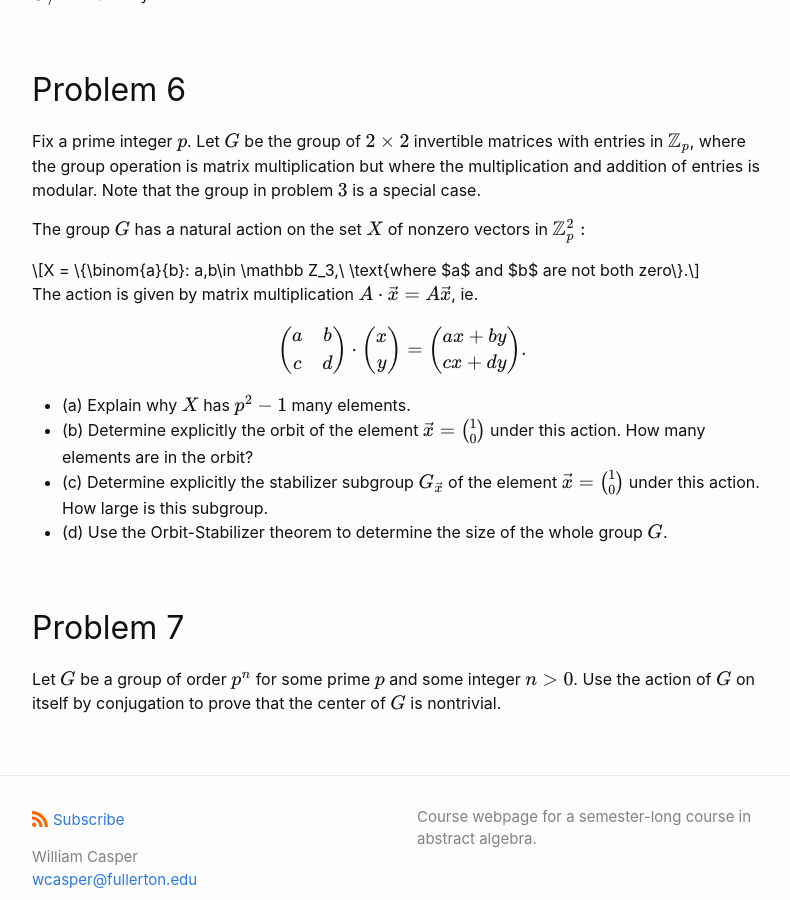
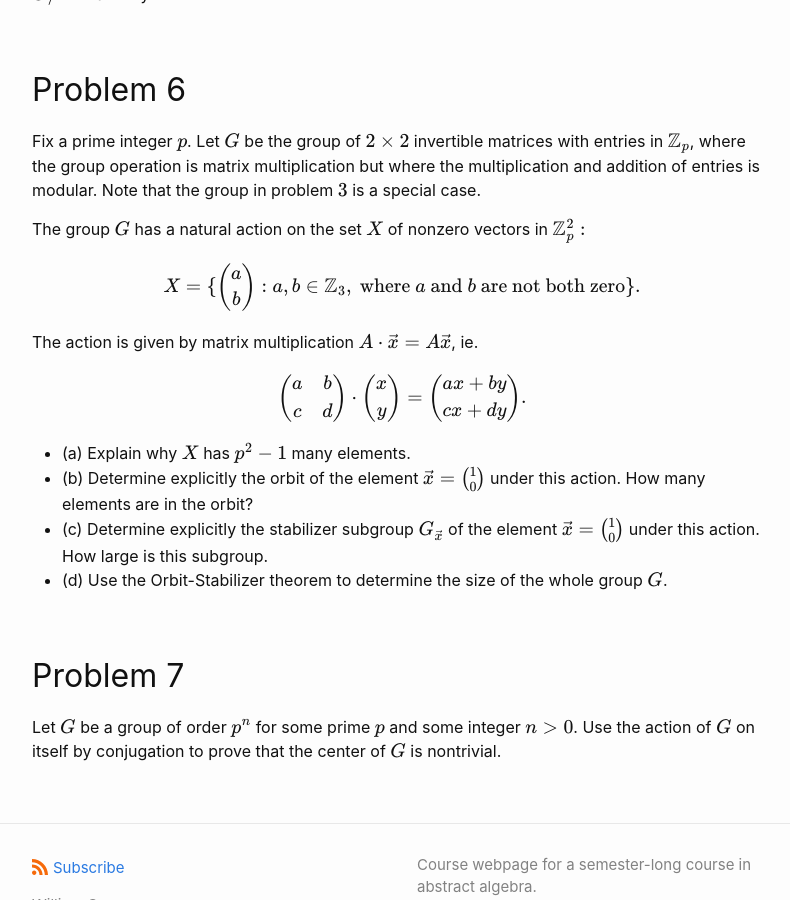
Before and after one commit to wcasper/math407spring2021, a Jekyll site: the page built from _exams/exam2.md, in a window 1280 px wide and 900 px high, scrolled down 1583 px. Shown: the whole window, without its empty margins (238-1028 px from the left). Built offline with Jekyll 4.4.1, drawn with Linux system fonts in a browser that asks for light colours.

Commit message:
fixed typo

```diff
--- a/_exams/exam2.md
+++ b/_exams/exam2.md
@@ -60,7 +60,7 @@ Note that the group in problem $$3$$ is a special case.
 
 The group $$G$$ has a natural action on the set $$X$$ of nonzero vectors in $$\mathbb Z_p^2:$$
 
-$$X = \{\binom{a}{b}: a,b\in \mathbb Z_3,\ \text{where $a$ and $b$ are not both zero\}.$$
+$$X = \{\binom{a}{b}: a,b\in \mathbb Z_3,\ \text{where $a$ and $b$ are not both zero}\}.$$
 
 The action is given by matrix multiplication $$A\cdot \vec x = A\vec x$$, ie.
 
```
